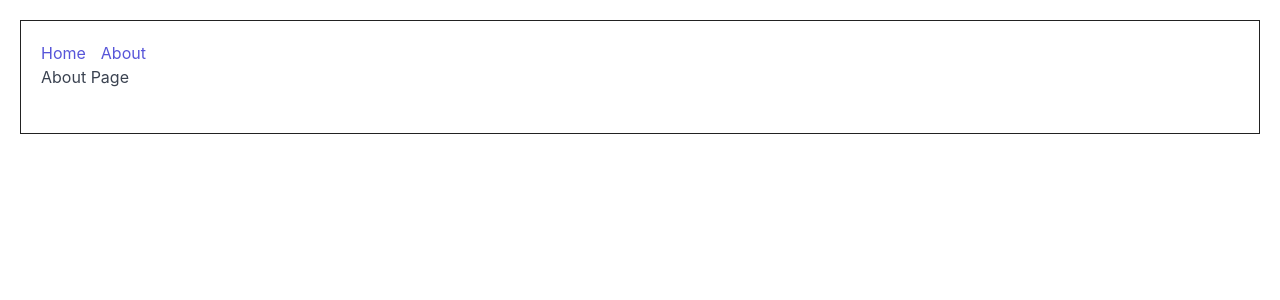
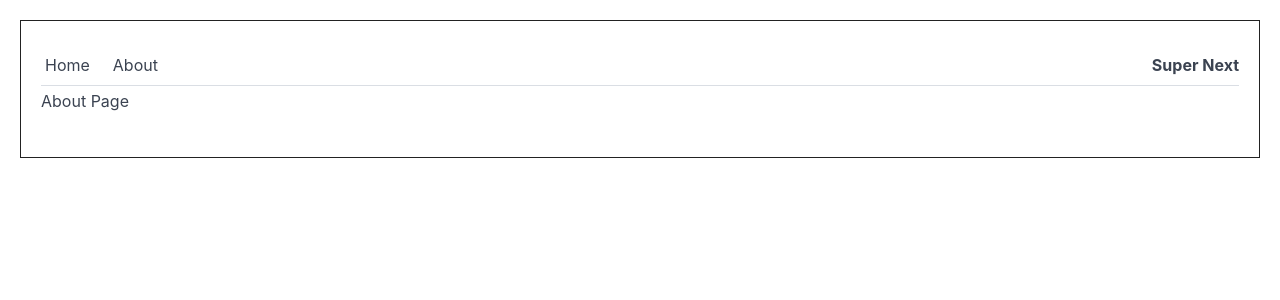
Before and after one commit to joe83/super-next-js, a Next.js app: page /about in a window 1280 px wide. Shown: the top 300 px of the page. Built offline with nearby package versions, Linux system fonts and the light colour scheme.

Commit message:
use spectre tab mode on Header

```diff
--- a/components/Header.js
+++ b/components/Header.js
@@ -1,18 +1,28 @@
 import Link from 'next/link'
+import TitleHeader from './TitleHeader'
 
 const linkStyle = {
   marginRight: 15
 }
 
 const Header = () => (
-    <div>
+  <div>
+    <ul className='tab'>
+      <li className='tab-item'>
         <Link href="/">
           <a style={linkStyle}>Home</a>
         </Link>
+      </li>
+      <li className='tab-item'>
         <Link href="/about">
           <a style={linkStyle}>About</a>
         </Link>
-    </div>
+      </li>
+      <li className='tab-item tab-action'>
+        <TitleHeader />
+      </li>
+    </ul>
+  </div>
 )
 
 export default Header
```
